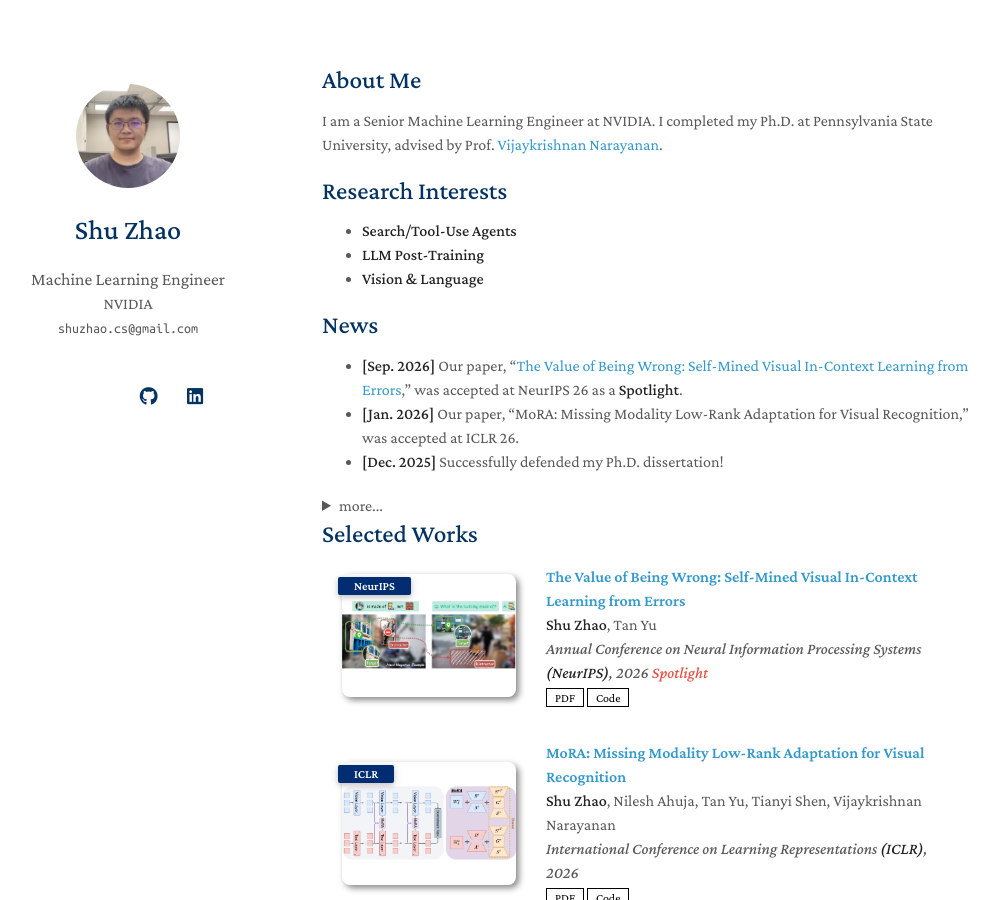
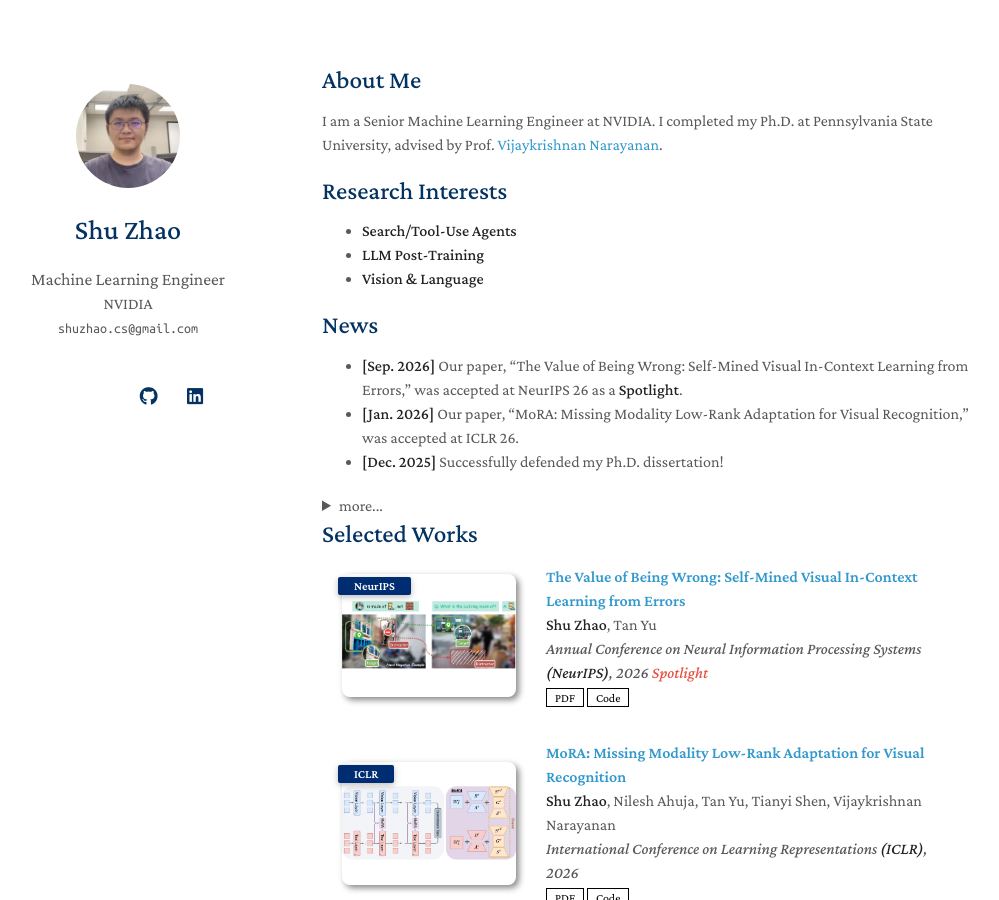
Before and after one commit to Tree-Shu-Zhao/Tree-Shu-Zhao.github.io, a Jekyll site: the page built from index.md, in a window 1280 px wide and 900 px high. Shown: the whole window, without its empty margins (148-1147 px from the left). Built offline with Jekyll 4.4.1, drawn with Linux system fonts in a browser that asks for light colours; nearby versions of some CDN libraries; a style sheet for code colours, icons or effects is not loaded; our own code applies the rules of GitHub Pages for plain Markdown files; part of the change alters nothing that is shown.

Commit message:
fix: remove the arXiv link from the SMILE news item
Co-Authored-By: Claude Sonnet 5.5 <noreply@anthropic.com>

```diff
--- a/index.md
+++ b/index.md
@@ -12,7 +12,7 @@ I am a Senior Machine Learning Engineer at NVIDIA. I completed my Ph.D. at Penns
 - **Vision & Language**
 
 ## News
-- **[Sep. 2026]** Our paper, "[The Value of Being Wrong: Self-Mined Visual In-Context Learning from Errors](https://arxiv.org/abs/2610.16977)," was accepted at NeurIPS 26 as a **Spotlight**.
+- **[Sep. 2026]** Our paper, "The Value of Being Wrong: Self-Mined Visual In-Context Learning from Errors," was accepted at NeurIPS 26 as a **Spotlight**.
 - **[Jan. 2026]** Our paper, "MoRA: Missing Modality Low-Rank Adaptation for Visual Recognition," was accepted at ICLR 26.
 - **[Dec. 2025]** Successfully defended my Ph.D. dissertation!
 <details><summary> more... </summary>
```
